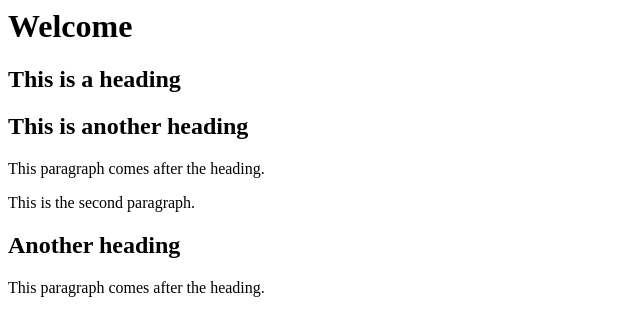
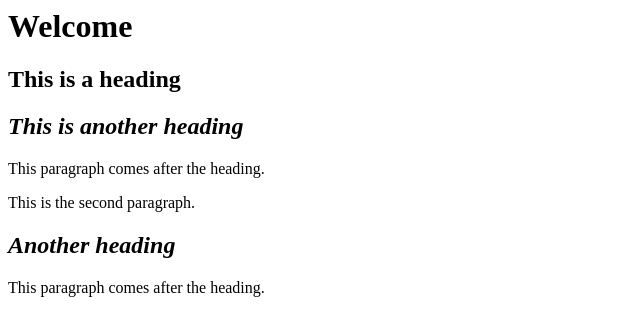
Before and after one commit to nchangizi/1620-week6, a plain HTML site: page index.html in a window 1280 px wide. Shown: the top 309 px of the page, 0-640 px from the left. Drawn offline with Linux system fonts and the light colour scheme.

Commit message:
makes h2 inside div italic

```diff
--- a/css/stylesheet.css
+++ b/css/stylesheet.css
@@ -0,0 +1,3 @@
+div h2{
+    font-style: italic;
+}
--- a/index.html
+++ b/index.html
@@ -2,6 +2,7 @@
 
 <head>
     <title>Combinator practice</title>
+    <link href="css/stylesheet.css" rel="stylesheet">
 </head>
 
 <body>
```
